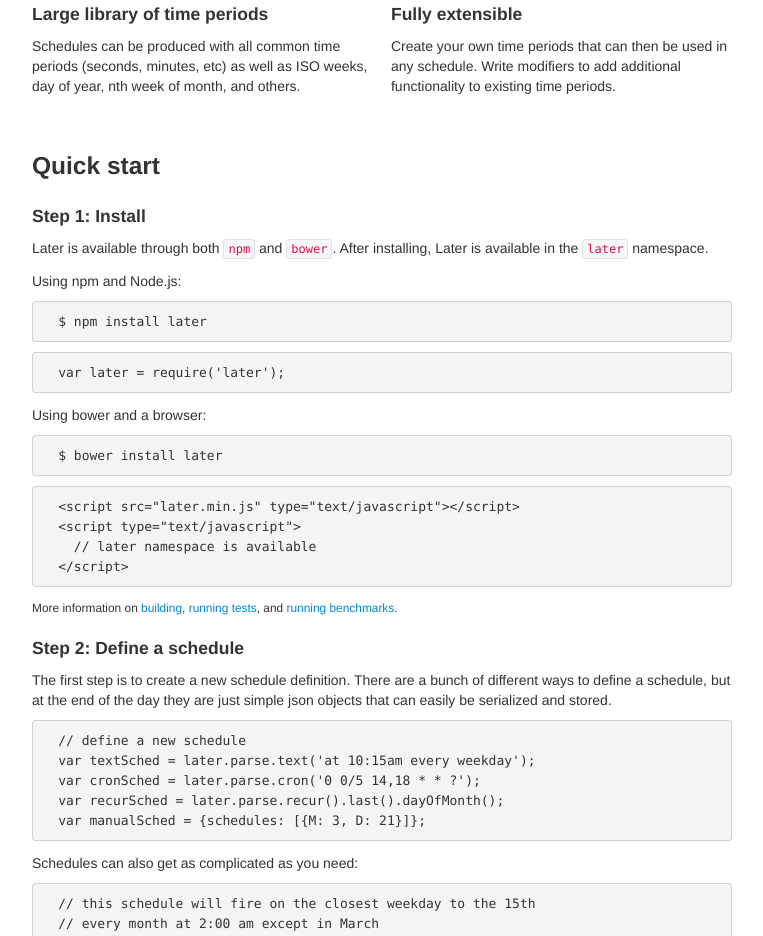
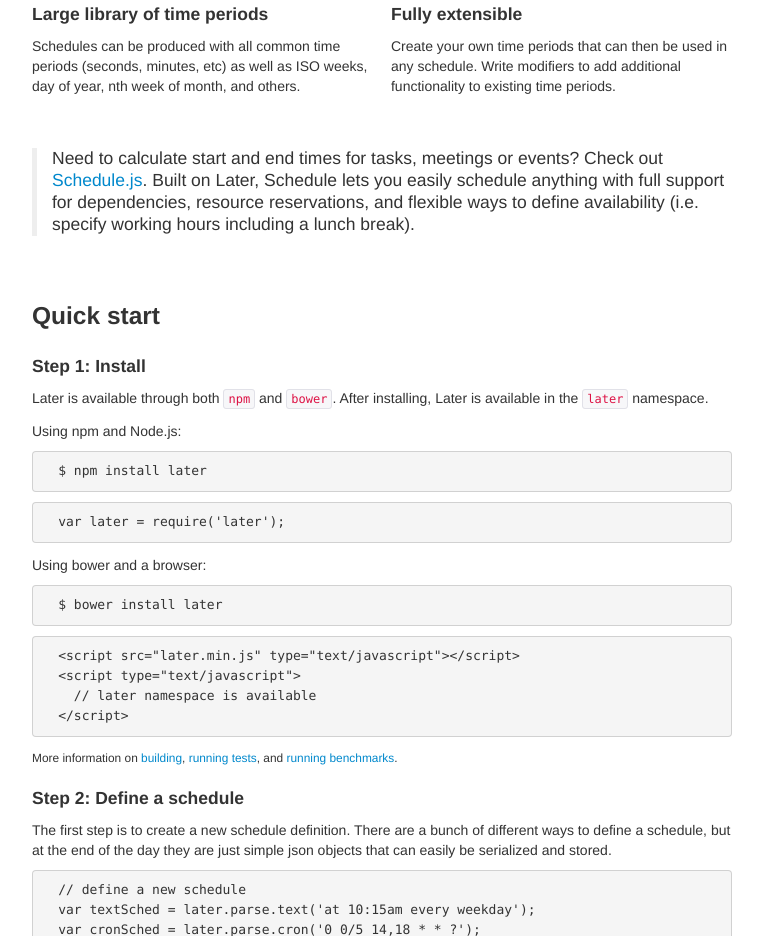
Before and after one commit to bunkat/later, a plain HTML site: page index.html in a window 1280 px wide. Shown: the part 1220-2156 px from the top of the page, without its empty margins (258-1021 px from the left). Drawn offline with Linux system fonts and the light colour scheme.

Commit message:
added link to schedule.js

```diff
--- a/index.html
+++ b/index.html
@@ -162,6 +162,14 @@
         </div>
 
       </div>
+
+      <div class="row-fluid marketing">
+        <blockquote>
+          <p>Need to calculate start and end times for tasks, meetings or events? Check out <a href="http://bunkat.github.io/schedule">Schedule.js</a>. Built on Later, Schedule lets you easily schedule anything with full support for dependencies, resource reservations, and flexible ways to define availability (i.e. specify working hours including a lunch break).</p>
+        </blockquote>
+      </div>
+
+
       <div class="row-fluid marketing">
 
         <div class="span12">
```
